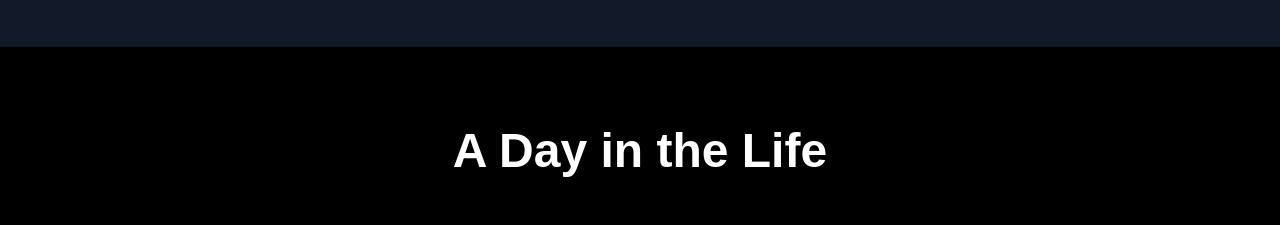
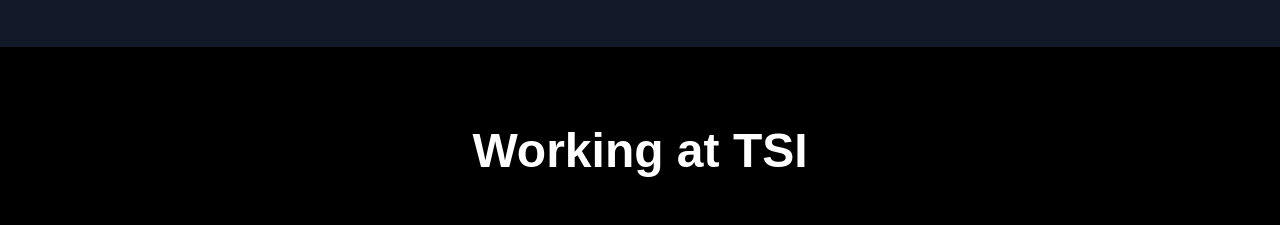
Before and after one commit to fjsolice/tsi, a Next.js app: page /life-at-tsi in a window 1280 px wide. Shown: the part 1960-2185 px from the top of the page. Built offline with nearby package versions, Linux system fonts and the light colour scheme.

Commit message:
added new feature again

```diff
--- a/app/(pages)/life-at-tsi/page.tsx
+++ b/app/(pages)/life-at-tsi/page.tsx
@@ -105,7 +105,7 @@
           variants={fadeIn}
           className="text-4xl md:text-5xl font-bold text-center mb-16"
         >
-          A Day in the Life
+          Working at TSI
         </motion.h2>
         <div className="space-y-12">
           {[
```
